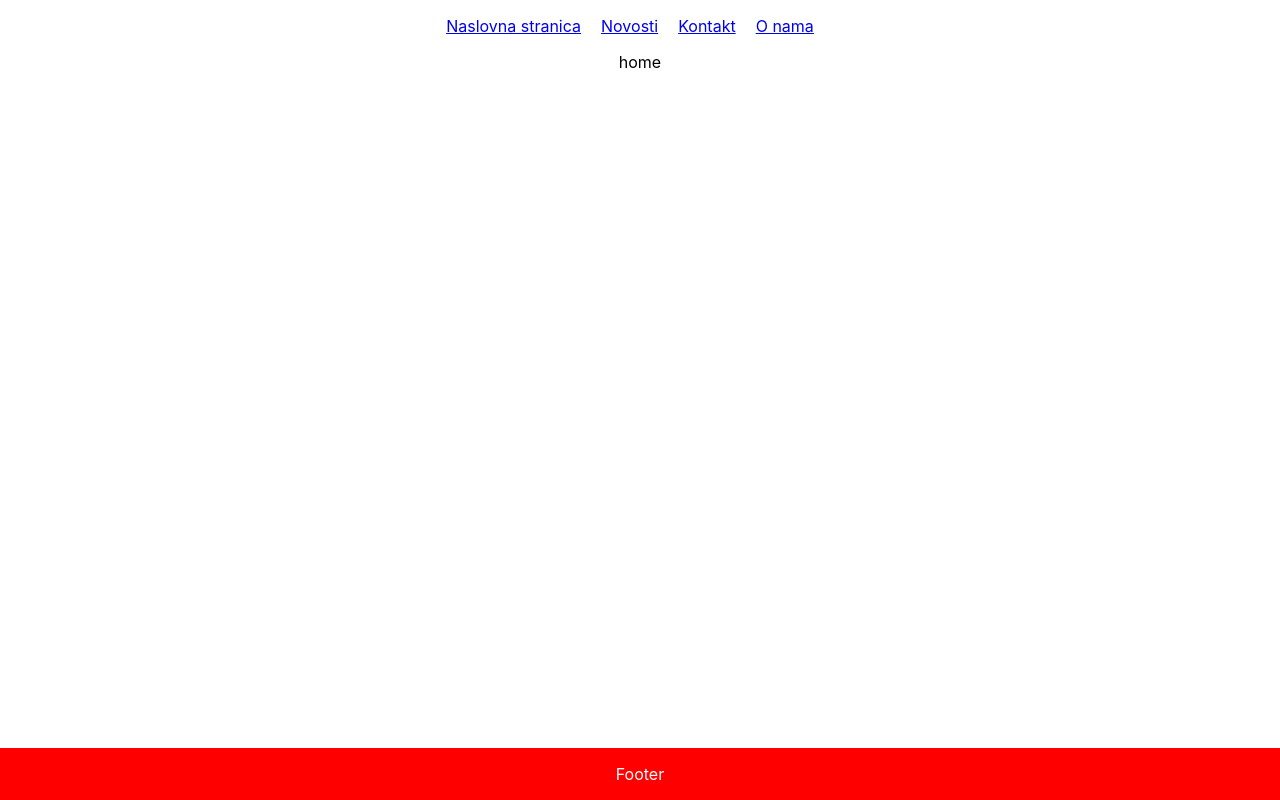
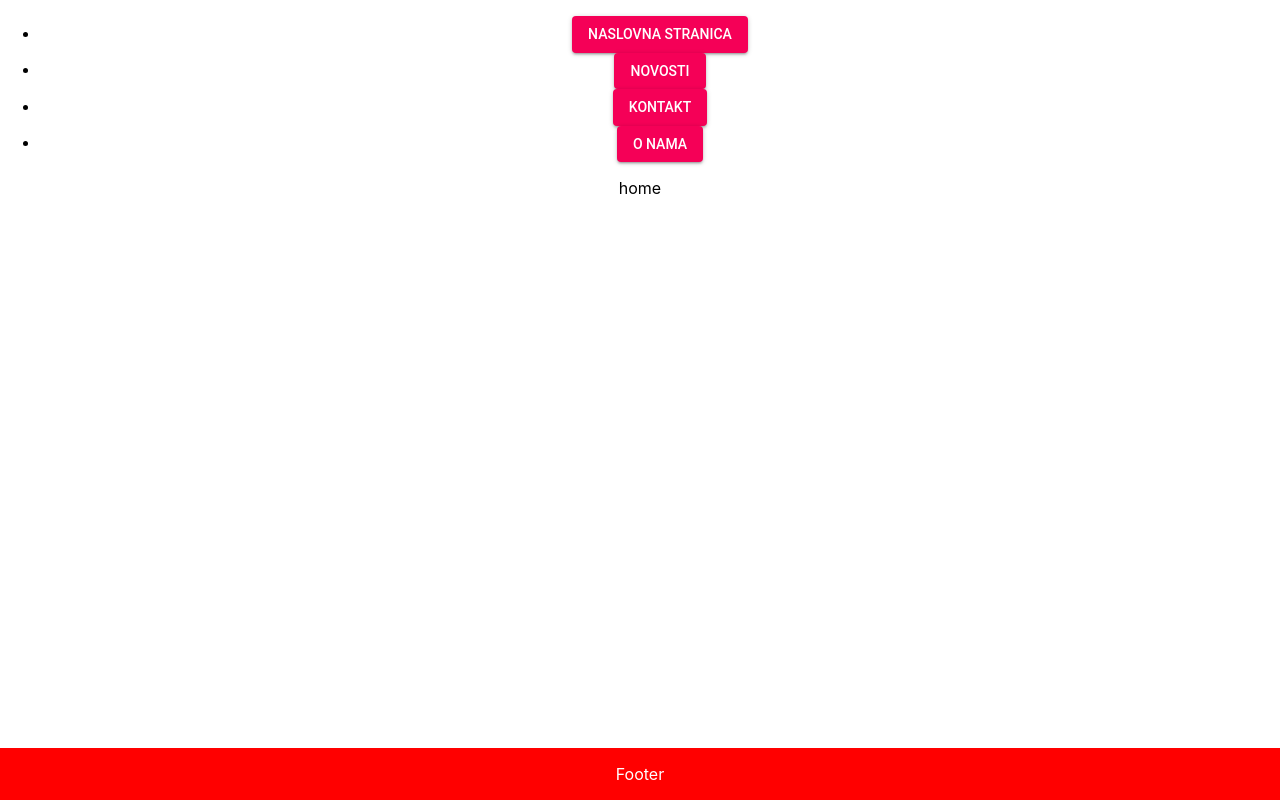
Before and after one commit to matejm91/react_test_project, a React (Create React App) app in the folder client/: page / in a window 1280 px wide. Built offline with nearby package versions, Linux system fonts and the light colour scheme.

Commit message:
Add material ui buttons as navigation

```diff
--- a/client/src/PageLayout/Header.js
+++ b/client/src/PageLayout/Header.js
@@ -1,14 +1,30 @@
 import React, { Component } from 'react';
-import './Header.css';
+import Button from '@material-ui/core/Button';
 
 class Header extends Component {
   render() {
     return (
       <ul>
-        <li><a href="/">Naslovna stranica</a></li>
-        <li><a href="news">Novosti</a></li>
-        <li><a href="contact">Kontakt</a></li>
-        <li><a href="about_us">O nama</a></li>
+        <li>
+          <Button variant="contained" color="secondary" href="/">
+            Naslovna stranica
+          </Button>
+        </li>
+        <li>
+          <Button variant="contained" color="secondary" href="news">
+            Novosti
+          </Button>
+        </li>
+        <li>
+          <Button variant="contained" color="secondary" href="contact">
+            Kontakt
+          </Button>
+        </li>
+        <li>
+          <Button variant="contained" color="secondary" href="about_us">
+            O nama
+          </Button>
+        </li>
       </ul>
     );
   }
```
